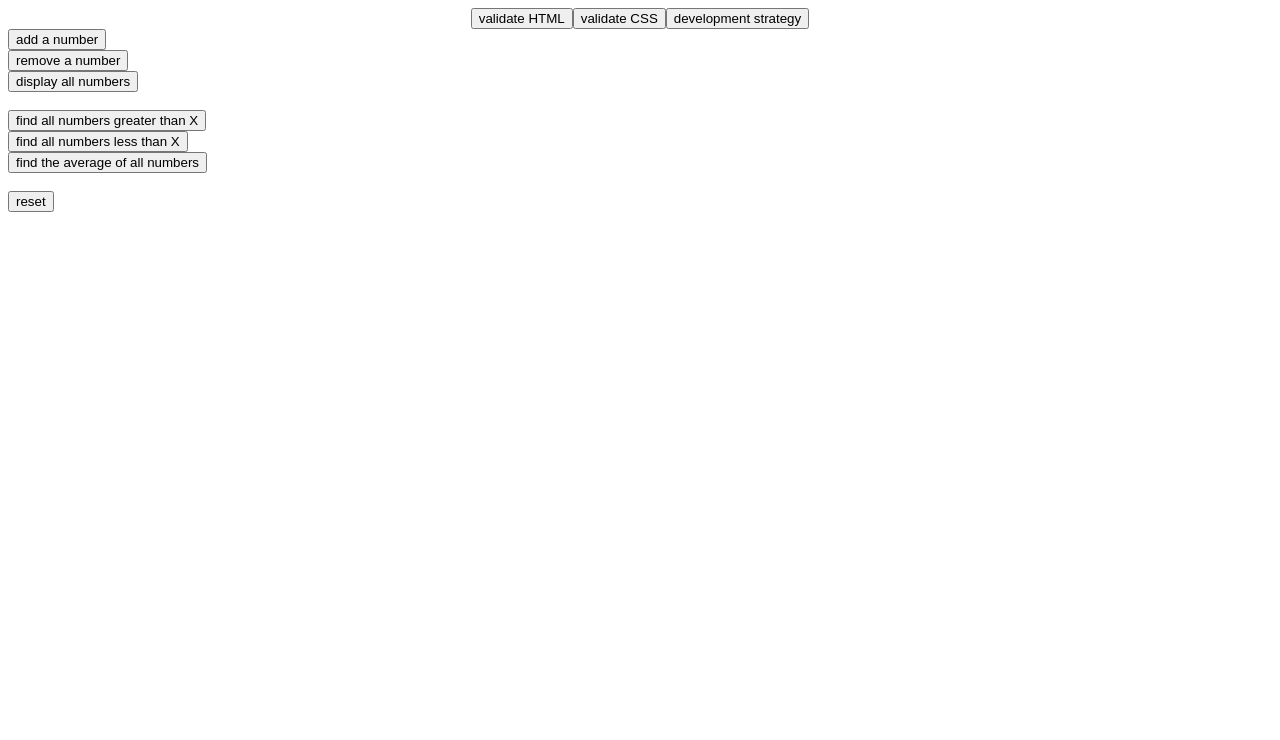
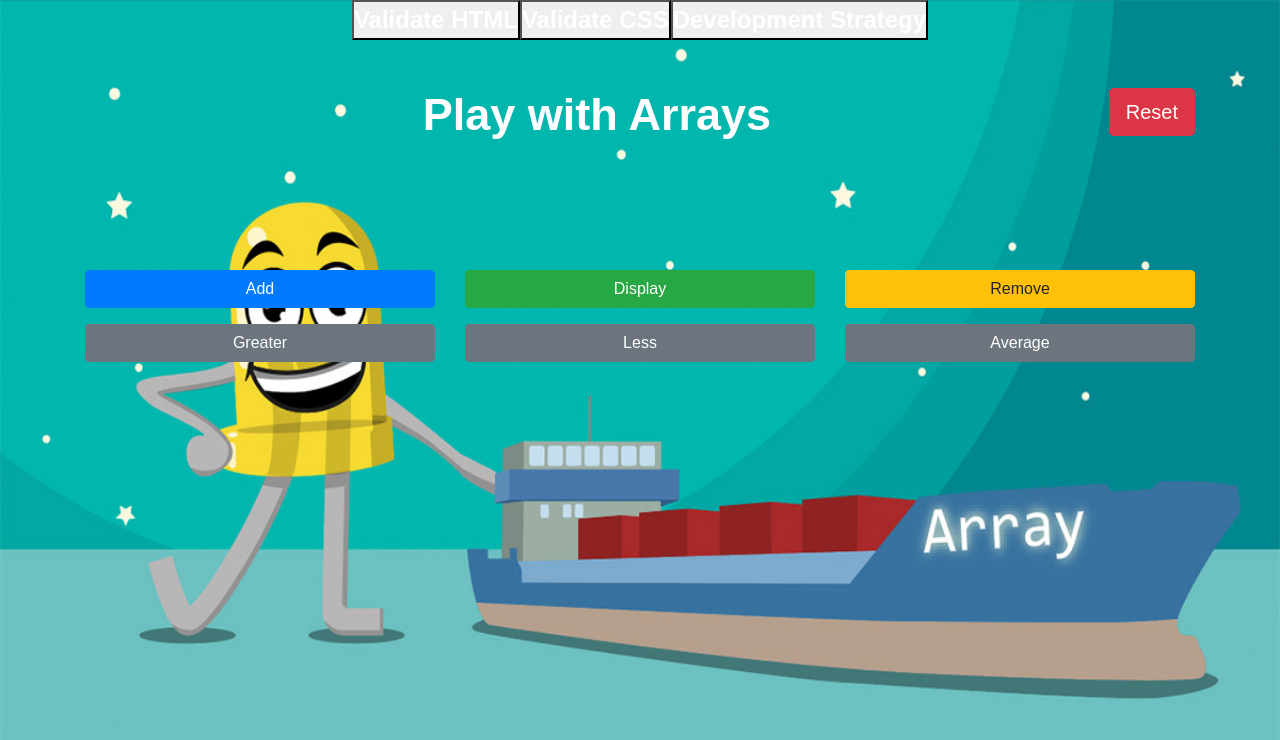
Before and after one commit to miroslavveljanoski/array-of-numbers, a plain HTML site: page index.html in a window 1280 px wide. Drawn offline with nearby package versions, Linux system fonts and the light colour scheme; a web font is replaced by a local one.

Commit message:
style main web page with bootstrap related #5

```diff
--- a/index.html
+++ b/index.html
@@ -1,48 +1,83 @@
 <!DOCTYPE html>
-<html lang='en'>
-
+<html lang="en">
 	<head>
-  <meta charset='utf8'>
-  <title>Arraying</title>
-
-  <link href="./style.css" rel="stylesheet" />
+		<!-- Required meta tags -->
+		<meta charset="utf-8" />
+		<meta name="viewport" content="width=device-width, initial-scale=1, shrink-to-fit=no" />
 
 		<!-- testing dependencies -->
-  <script src='./dependencies/describe-it.js'></script>
-  <script src='./dependencies/chai.js'></script>
-  <script>const assert = chai.assert;</script>
+		<script src="./dependencies/describe-it.js"></script>
+		<script src="./dependencies/chai.js"></script>
+		<script>
+			const assert = chai.assert;
+		</script>
 
 		<!-- load the shared data -->
-  <script src='./scripts/script-variables.js'></script>
+		<script src="./scripts/script-variables.js"></script>
 
 		<!-- load the main scripts -->
-  <script src='./scripts/user-actions/add-number.js'></script>
-  <script src='./scripts/user-actions/display-array.js'></script>
-  <script src='./scripts/user-actions/find-greater-than.js'></script>
-  <script src='./scripts/user-actions/find-less-than.js'></script>
-  <script src='./scripts/user-actions/find-average.js'></script>
-  <script src='./scripts/user-actions/remove-number.js'></script>
-  <script src='./scripts/user-actions/reset.js'></script>
+		<script src="./scripts/user-actions/add-number.js"></script>
+		<script src="./scripts/user-actions/display-array.js"></script>
+		<script src="./scripts/user-actions/find-greater-than.js"></script>
+		<script src="./scripts/user-actions/find-less-than.js"></script>
+		<script src="./scripts/user-actions/find-average.js"></script>
+		<script src="./scripts/user-actions/remove-number.js"></script>
+		<script src="./scripts/user-actions/reset.js"></script>
 
 		<!-- Leave this here!  It renders the review buttons  -->
-  <script src='./review-buttons/init.js'></script>
+		<script src="./review-buttons/init.js"></script>
 
+		<!-- Bootstrap CSS -->
+
+		<link rel="stylesheet" href="https://stackpath.bootstrapcdn.com/bootstrap/4.5.0/css/bootstrap.min.css" integrity="sha384-9aIt2nRpC12Uk9gS9baDl411NQApFmC26EwAOH8WgZl5MYYxFfc+NcPb1dKGj7Sk" crossorigin="anonymous" />
+		<link href="./style.css" rel="stylesheet" />
+		<!--Font family-->
+		<link href="//fonts.googleapis.com/css?family=Happy+Monkey&subset=latin" rel="stylesheet" type="text/css" />
+		<link href="//fonts.googleapis.com/css?family=Offside&subset=latin" rel="stylesheet" type="text/css" />
+		<title>Arraying</title>
 	</head>
+	<body>
+		<header class="container d-flex flex-row justify-content-between mt-5 mb-5">
+			<div></div>
+			<h1>Play with Arrays</h1>
+			<div>
+				<button type="button" onclick="resetHandler()" class="btn btn-danger btn-lg reset">Reset</button>
+			</div>
+		</header>
 
-<body>
+		<section class="container">
+			<h2 class="show-off">validation , doesn't appear</h2>
+			<div class="row mb-2">
+				<div class="col-12 col-sm-4 mb-2">
+					<button type="button" onclick="addNumberHandler()" class="btn btn-primary btn-block">Add</button>
+				</div>
+				<div class="col-12 col-sm-4 mb-2">
+					<button type="button" onclick="displayArrayHandler()" class="btn btn-success btn-block">Display</button>
+				</div>
+				<div class="col-12 col-sm-4 mb-2">
+					<button type="button" onclick="removeNumberHandler()" class="btn btn-warning btn-block">Remove</button>
+				</div>
+			</div>
+			<div class="row">
+				<div class="col-12 col-sm-4 mb-2">
+					<button type="button" onclick="findGreaterThanHandler()" class="btn btn-secondary btn-block">Greater</button>
+				</div>
+				<div class="col-12 col-sm-4 mb-2">
+					<button type="button" onclick="findLessThanHandler()" class="btn btn-secondary btn-block">Less</button>
+				</div>
+				<div class="col-12 col-sm-4 mb-2">
+					<button type="button" onclick="findAverageHandler()" class="btn btn-secondary btn-block">Average</button>
+				</div>
+				<div class="col-12">
+					<button type="button" onclick="resetHandler()" class="btn btn-danger btn-block show_reset">Reset</button>
+				</div>
+			</div>
+		</section>
 
-  <main>
-    <button onclick='addNumberHandler()'>add a number</button> <br>
-    <button onclick='removeNumberHandler()'>remove a number</button> <br>
-    <button onclick='displayArrayHandler()'>display all numbers</button> <br>
-    <br>
-    <button onclick='findGreaterThanHandler()'>find all numbers greater than X</button> <br>
-    <button onclick='findLessThanHandler()'>find all numbers less than X</button> <br>
-    <button onclick='findAverageHandler()'>find the average of all numbers</button> <br>
-    <br>
-    <button onclick='resetHandler()'>reset</button> <br>
-  </main>
-
+		<!-- Optional JavaScript -->
+		<!-- jQuery first, then Popper.js, then Bootstrap JS -->
+		<script src="https://code.jquery.com/jquery-3.5.1.slim.min.js" integrity="sha384-DfXdz2htPH0lsSSs5nCTpuj/zy4C+OGpamoFVy38MVBnE+IbbVYUew+OrCXaRkfj" crossorigin="anonymous"></script>
+		<script src="https://cdn.jsdelivr.net/npm/popper.js@1.16.0/dist/umd/popper.min.js" integrity="sha384-Q6E9RHvbIyZFJoft+2mJbHaEWldlvI9IOYy5n3zV9zzTtmI3UksdQRVvoxMfooAo" crossorigin="anonymous"></script>
+		<script src="https://stackpath.bootstrapcdn.com/bootstrap/4.5.0/js/bootstrap.min.js" integrity="sha384-OgVRvuATP1z7JjHLkuOU7Xw704+h835Lr+6QL9UvYjZE3Ipu6Tp75j7Bh/kR0JKI" crossorigin="anonymous"></script>
 	</body>
-
 </html>
--- a/style.css
+++ b/style.css
@@ -1,3 +1,58 @@
 .poo {
-  color:brown;
+	color: brown;
 }
+
+* {
+	padding: 0;
+	margin: 0;
+	box-sizing: border-box;
+}
+html,
+body {
+	width: 100%;
+	height: 100%;
+}
+body {
+	background-image: url(./img/array.jpg);
+	background-repeat: no-repeat;
+	background-size: 100% 100%;
+}
+h1 {
+	font-size: 45px;
+	color: #fff;
+	font-weight: bold;
+	font-family: 'Happy Monkey', sans-serif;
+}
+.show-off {
+	display: none;
+}
+
+.show_reset {
+	display: none;
+}
+
+section {
+	margin-top: 120px;
+}
+
+button {
+	color: #fff;
+	font-size: 24px;
+	font-weight: 700;
+	text-transform: capitalize !important;
+	font-family: 'Offside', sans-serif;
+}
+
+/*Media guery*/
+
+@media only screen and (max-width: 575px) {
+	.reset {
+		display: none;
+	}
+	.show_reset {
+		display: block !important;
+	}
+	section {
+		margin-top: 20px;
+	}
+}
```
Also changed, not shown: img/array.jpg (added), img/array.png (added), 1 other file. Lines whose indentation alone changed are shown as unchanged.
